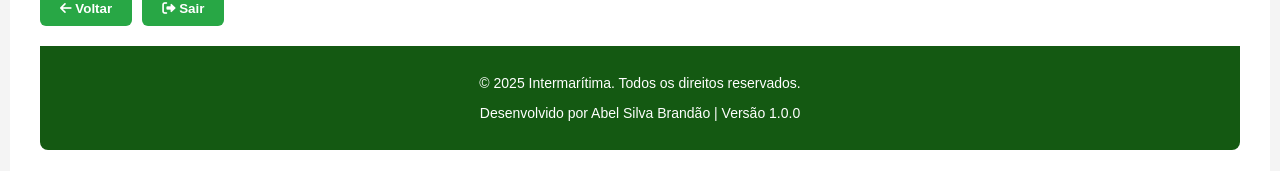
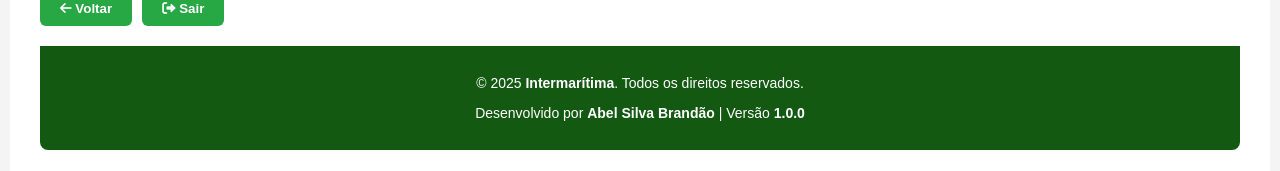
Before and after one commit to abelsilvabrandao/iassinatura, a website with bundled scripts: page management.html in a window 1280 px wide. Shown: the part 465-636 px from the top of the page. Built offline with nearby package versions, Linux system fonts and the light colour scheme; no server answers; a script that the page names is missing.

Commit message:
Update management.html

```diff
--- a/management.html
+++ b/management.html
@@ -216,8 +216,8 @@
             </button>
         </div>
         <footer class="footer">
-        <p>&copy; <span id="current-year"></span> Intermarítima. Todos os direitos reservados.</p>
-        <p>Desenvolvido por Abel Silva Brandão | Versão 1.0.0</p>
+<p>&copy; <span id="current-year"></span> <strong>Intermarítima</strong>. Todos os direitos reservados.</p>
+<p>Desenvolvido por <strong>Abel Silva Brandão</strong> | Versão <strong>1.0.0</strong></p>
         </footer>
     </div>
     <script>
```
